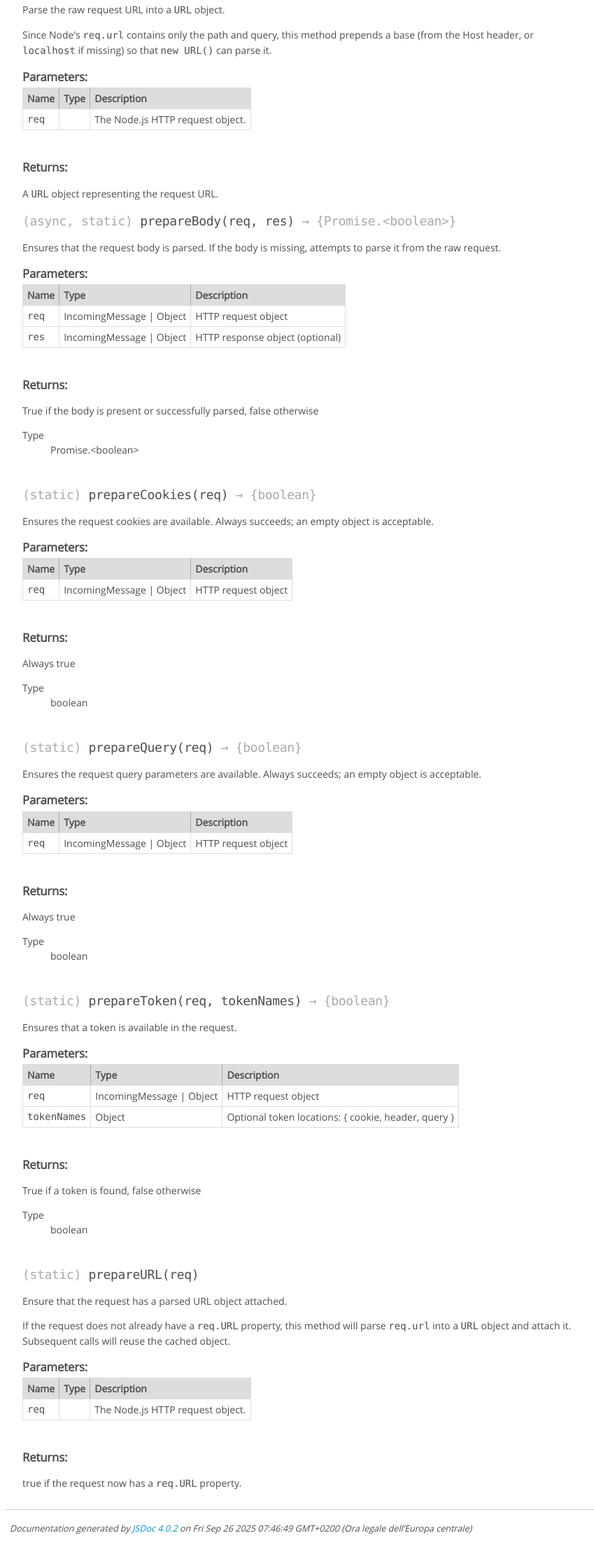
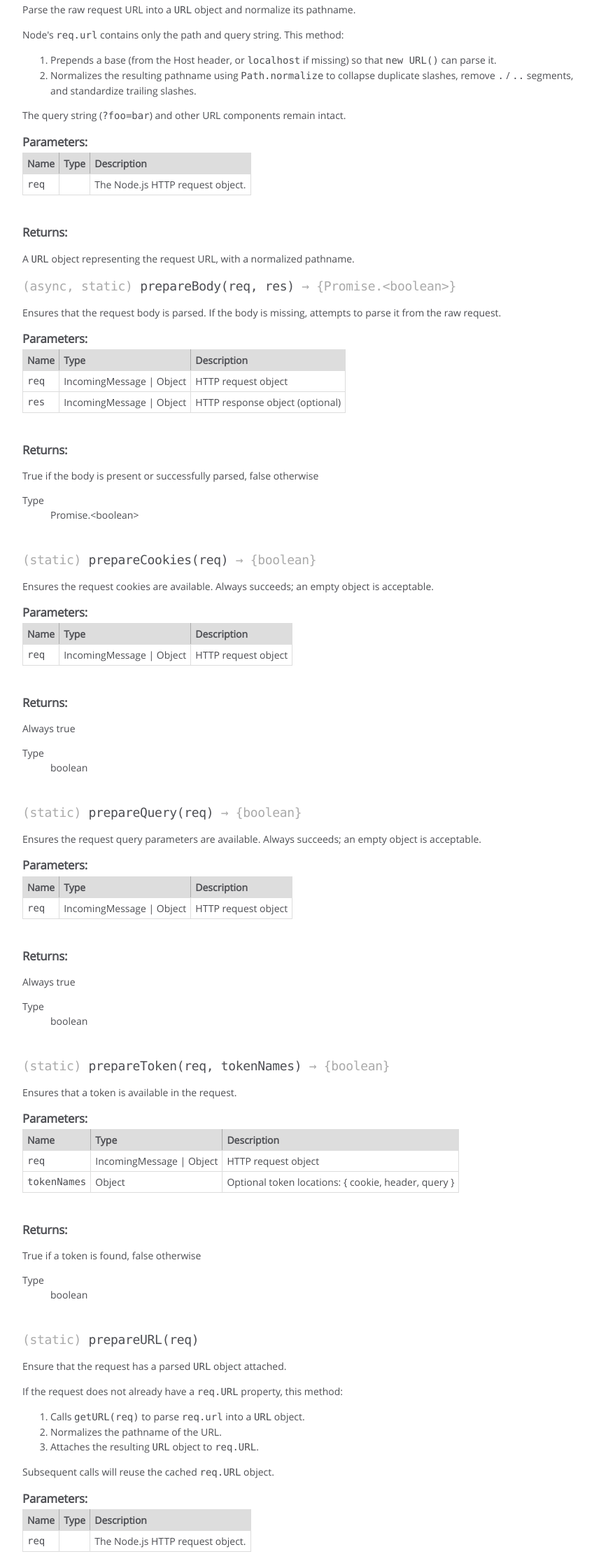
Before and after one commit to fizzwiz/awaitility, a website built with webpack: page docs/Req.html in a window 1280 px wide. Shown: the part 2714-4934 px from the top of the page at 70% size, without its empty margins (0-849 px from the left). Built offline with nearby package versions, Linux system fonts and the light colour scheme.

Commit message:
Normalize pathname in req.URL

```diff
--- a/docs/Req.html
+++ b/docs/Req.html
@@ -1054,10 +1054,16 @@
 
 
 <div class="description">
-    <p>Parse the raw request URL into a <code>URL</code> object.</p>
-<p>Since Node's <code>req.url</code> contains only the path and query,
-this method prepends a base (from the Host header, or
-<code>localhost</code> if missing) so that <code>new URL()</code> can parse it.</p>
+    <p>Parse the raw request URL into a <code>URL</code> object and normalize its pathname.</p>
+<p>Node's <code>req.url</code> contains only the path and query string. This method:</p>
+<ol>
+<li>Prepends a base (from the Host header, or <code>localhost</code> if missing)
+so that <code>new URL()</code> can parse it.</li>
+<li>Normalizes the resulting pathname using <code>Path.normalize</code> to
+collapse duplicate slashes, remove <code>.</code> / <code>..</code> segments, and
+standardize trailing slashes.</li>
+</ol>
+<p>The query string (<code>?foo=bar</code>) and other URL components remain intact.</p>
 </div>
 
 
@@ -1169,7 +1175,7 @@
 
 
 <div class="param-desc">
-    <p>A <code>URL</code> object representing the request URL.</p>
+    <p>A <code>URL</code> object representing the request URL, with a normalized pathname.</p>
 </div>
 
 
@@ -1874,10 +1880,14 @@
 
 
 <div class="description">
-    <p>Ensure that the request has a parsed URL object attached.</p>
-<p>If the request does not already have a <code>req.URL</code> property,
-this method will parse <code>req.url</code> into a <code>URL</code> object and
-attach it. Subsequent calls will reuse the cached object.</p>
+    <p>Ensure that the request has a parsed <code>URL</code> object attached.</p>
+<p>If the request does not already have a <code>req.URL</code> property, this method:</p>
+<ol>
+<li>Calls <code>getURL(req)</code> to parse <code>req.url</code> into a <code>URL</code> object.</li>
+<li>Normalizes the pathname of the URL.</li>
+<li>Attaches the resulting <code>URL</code> object to <code>req.URL</code>.</li>
+</ol>
+<p>Subsequent calls will reuse the cached <code>req.URL</code> object.</p>
 </div>
 
 
@@ -2022,7 +2032,7 @@
 <br class="clear">
 
 <footer>
-    Documentation generated by <a href="https://github.com/jsdoc/jsdoc">JSDoc 4.0.2</a> on Fri Sep 26 2025 07:46:49 GMT+0200 (Ora legale dell’Europa centrale)
+    Documentation generated by <a href="https://github.com/jsdoc/jsdoc">JSDoc 4.0.2</a> on Fri Sep 26 2025 08:00:23 GMT+0200 (Ora legale dell’Europa centrale)
 </footer>
 
 <script> prettyPrint(); </script>
--- a/src/main/util/Req.js
+++ b/src/main/util/Req.js
@@ -68,11 +68,14 @@
   }
 
   /**
- * Ensure that the request has a parsed URL object attached.
+   * Ensure that the request has a parsed `URL` object attached.
    *
- * If the request does not already have a `req.URL` property,
- * this method will parse `req.url` into a `URL` object and
- * attach it. Subsequent calls will reuse the cached object.
+   * If the request does not already have a `req.URL` property, this method:
+   *  1. Calls `getURL(req)` to parse `req.url` into a `URL` object.
+   *  2. Normalizes the pathname of the URL.
+   *  3. Attaches the resulting `URL` object to `req.URL`.
+   *
+   * Subsequent calls will reuse the cached `req.URL` object.
    *
    * @param req  The Node.js HTTP request object.
    * @return true if the request now has a `req.URL` property.
@@ -82,21 +85,29 @@
     return !!req.URL;
   }
 
+
 /**
- * Parse the raw request URL into a `URL` object.
+ * Parse the raw request URL into a `URL` object and normalize its pathname.
  *
- * Since Node's `req.url` contains only the path and query,
- * this method prepends a base (from the Host header, or
- * `localhost` if missing) so that `new URL()` can parse it.
+ * Node's `req.url` contains only the path and query string. This method:
+ *  1. Prepends a base (from the Host header, or `localhost` if missing)
+ *     so that `new URL()` can parse it.
+ *  2. Normalizes the resulting pathname using `Path.normalize` to
+ *     collapse duplicate slashes, remove `.` / `..` segments, and
+ *     standardize trailing slashes.
+ *
+ * The query string (`?foo=bar`) and other URL components remain intact.
  *
  * @param req  The Node.js HTTP request object.
- * @return A `URL` object representing the request URL.
+ * @return A `URL` object representing the request URL, with a normalized pathname.
  */
 static getURL(req) {
   const base = `http://${req.headers.host || 'localhost'}`;
   const url = new URL(req.url, base);
+  url.pathname = Path.normalize(url.pathname);
   return url;
 }
+
 
 
   /**
```
Also changed, not shown: docs/Async.html (+1 -1 lines), docs/DomError.html (+1 -1 lines), docs/DomHandler.html (+1 -1 lines), docs/Handler.html (+1 -1 lines), docs/HandlerError.html (+1 -1 lines), docs/HttpError.html (+1 -1 lines), docs/HttpHandler.html (+1 -1 lines), docs/Path.html (+1 -1 lines), docs/Res.html (+1 -1 lines), docs/index.html (+1 -1 lines), docs/module-core.html (+1 -1 lines), docs/module-error.html (+1 -1 lines), docs/module-handler.html (+1 -1 lines), docs/module-util.html (+1 -1 lines), 1 more files. Lines whose indentation alone changed are shown as unchanged.
